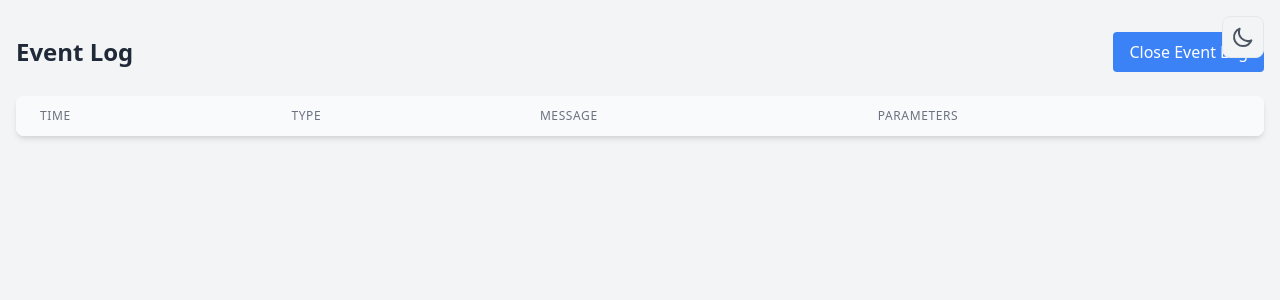
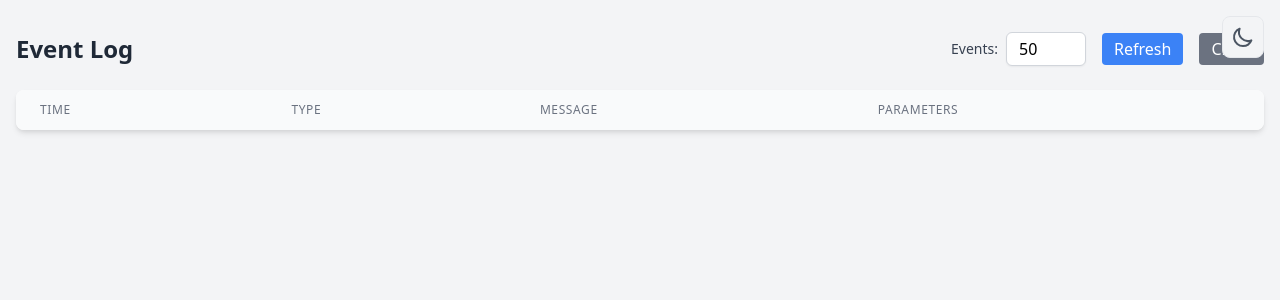
Before and after one commit to christophergault198/UltiUI, a Python web app: template src/templates/event_log.html in a window 1280 px wide. Shown: the top 300 px of the page. Run offline with Jinja, Linux system fonts and the light colour scheme; the template is opened without the code that fills it, so the values that code supplies are empty.

Commit message:
enhanced event log service to support optional event count retrieval; updated API endpoint integration in main.py to handle count parameter from query string; improved event log template with input for event count and refresh functionality

```diff
--- a/src/templates/event_log.html
+++ b/src/templates/event_log.html
@@ -108,9 +108,19 @@
     <div class="container mx-auto px-4 py-8">
         <div class="flex justify-between items-center mb-6">
             <h1 class="text-2xl font-bold text-gray-800">Event Log</h1>
-            <button onclick="window.close()" class="bg-blue-500 hover:bg-blue-600 text-white font-medium py-2 px-4 rounded">
-                Close Event Log
-            </button>
+            <div class="flex items-center space-x-4">
+                <div class="flex items-center">
+                    <label for="event-count" class="mr-2 text-sm font-medium text-gray-700 dark:text-gray-300">Events:</label>
+                    <input type="number" id="event-count" min="1" max="1000" value="50"
+                           class="w-20 px-3 py-1 border border-gray-300 rounded-md shadow-sm focus:outline-none focus:ring-blue-500 focus:border-blue-500 dark:bg-gray-700 dark:border-gray-600 dark:text-white">
+                </div>
+                <button id="refresh-button" class="bg-blue-500 hover:bg-blue-600 text-white font-medium py-1 px-3 rounded">
+                    Refresh
+                </button>
+                <button onclick="window.close()" class="bg-gray-500 hover:bg-gray-600 text-white font-medium py-1 px-3 rounded">
+                    Close
+                </button>
+            </div>
         </div>
 
         <div class="bg-white shadow-md rounded-lg overflow-hidden">
@@ -162,9 +172,14 @@
             }
         });
 
+        // Get the event count input element
+        const eventCountInput = document.getElementById('event-count');
+        const refreshButton = document.getElementById('refresh-button');
+
         // Refresh event log data
         function refreshEventLog() {
-            fetch('/api/events')
+            const count = eventCountInput.value;
+            fetch(`/api/events?count=${count}`)
                 .then(response => response.json())
                 .then(data => {
                     const tbody = document.getElementById('eventLogBody');
@@ -184,8 +199,14 @@
                 .catch(error => console.error('Error fetching events:', error));
         }
 
+        // Add event listener to refresh button
+        refreshButton.addEventListener('click', refreshEventLog);
+
         // Refresh every 30 seconds
         setInterval(refreshEventLog, 30000);
+
+        // Initial refresh
+        refreshEventLog();
     </script>
 </body>
 </html>
```
Also changed, not shown: src/event_log_service.py (+13 -5 lines), src/main.py (+16 -2 lines).
